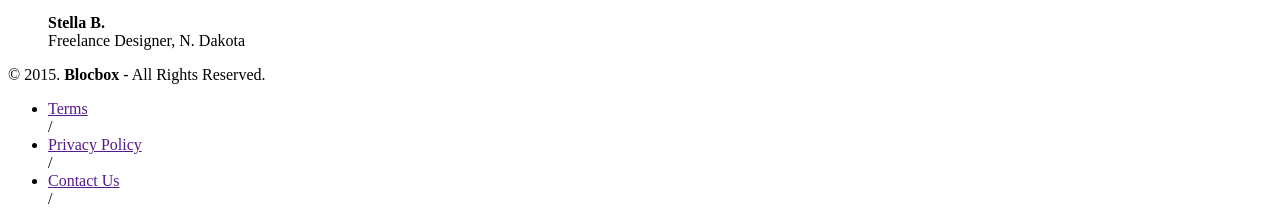
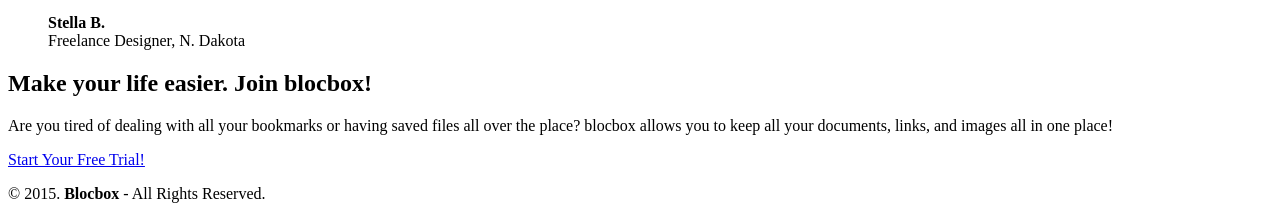
Before and after one commit to luluchanks/Blocbox, a plain HTML site: page index.html in a window 1280 px wide. Shown: the part 3277-3485 px from the top of the page. Drawn offline with Linux system fonts and the light colour scheme.

Commit message:
homepage-html-completed

```diff
--- a/index.html
+++ b/index.html
@@ -148,7 +148,16 @@
         </li>
     </section>
   </main>
-    <!-- Footer -->
+  <!-- New Section -->
+  <section class="Join">
+    <div class="container">
+      <h2>Make your life easier. Join blocbox!</h2>
+      <p>Are you tired of dealing with all your bookmarks or having saved files all over the place?
+      blocbox allows you to keep all your documents, links, and images all in one place!</p>
+      <a href="signup.html" class="btn">Start Your Free Trial!</a>
+    </div>
+  </section>
+  <!-- Footer -->
     <footer>
       <div class="container footer-nav-block">
         <div class="left-footer-block one-third">
```
